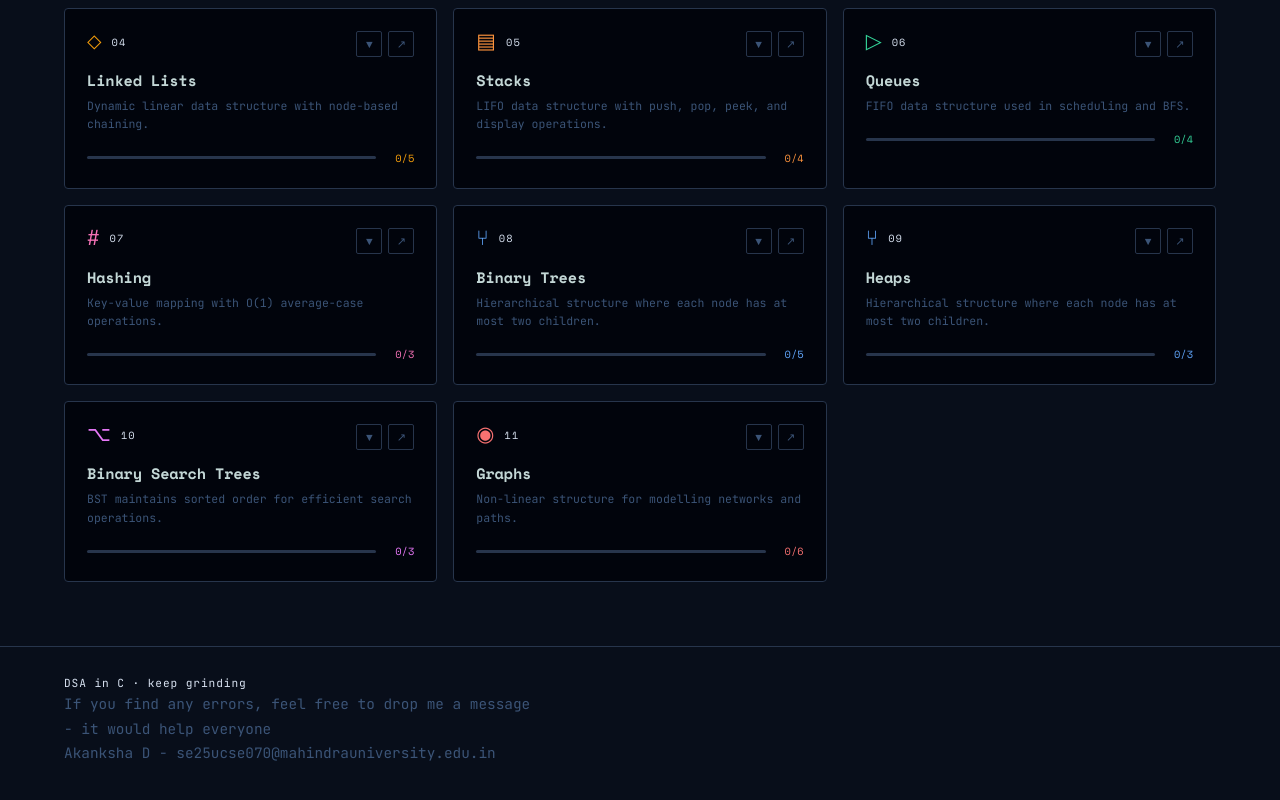
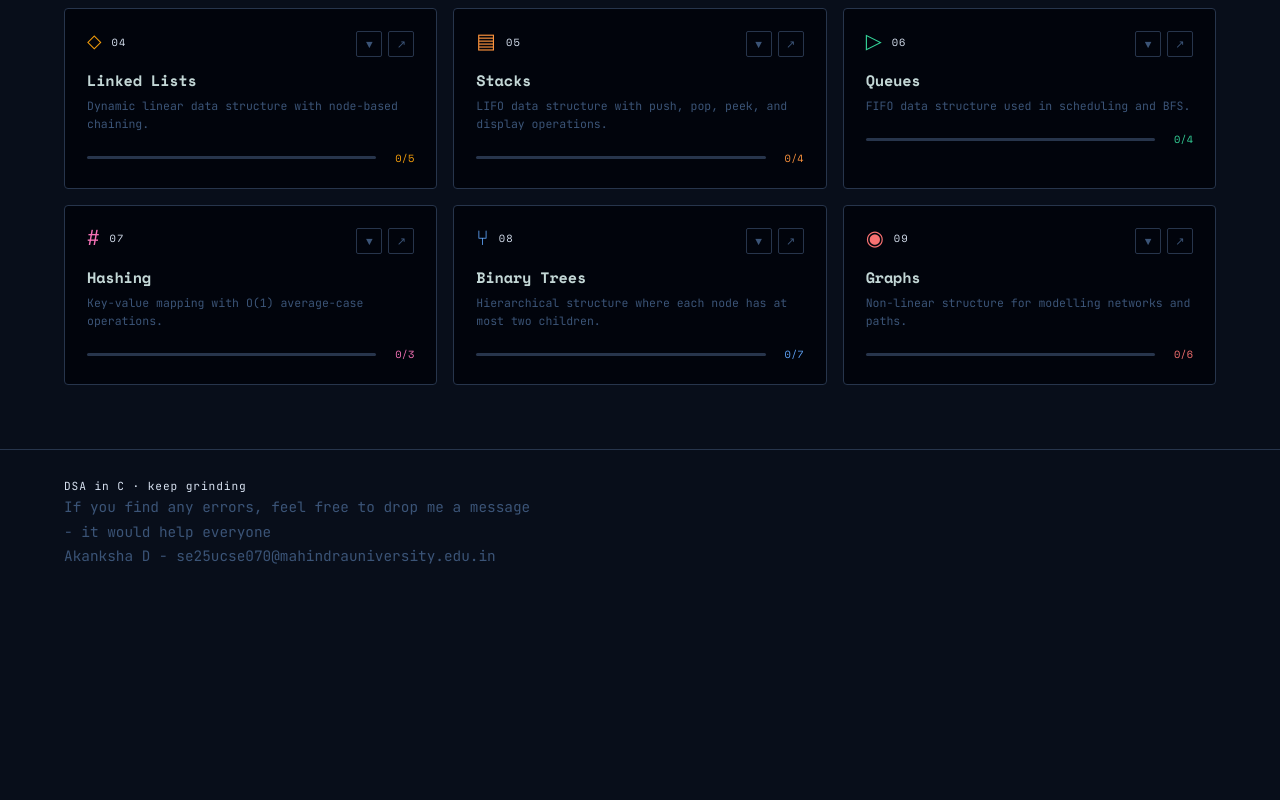
Before and after one commit to Akanksha-Duvvuri/DSA-C-course-website, a Next.js app in the folder dsa-c/: page / in a window 1280 px wide. Shown: the part 990-1790 px from the top of the page. After the commit the page ends 1663 px from the top, so only its background shows below. Built offline with nearby package versions, Linux system fonts and the light colour scheme.

Commit message:
fixed tree pdf error

```diff
--- a/dsa-c/app/data/topics.ts
+++ b/dsa-c/app/data/topics.ts
@@ -62,24 +62,8 @@ export const topics: Topic[] = [
     label: 'Binary Trees',
     icon: '⑂',
     color: '#60a5fa',
-    subtopics: ['Representation of Trees, Binary trees and its properties', 'BT representation using Arrays', 'BT representation using LL', 'BT traversals', 'Priority Queue: implementation'],
+    subtopics: ['Representation of Trees, Binary trees and its properties', 'BT representation using Arrays', 'BT representation using LL', 'BT traversals', 'Priority Queue: implementation', 'Binary Search Trees - Insertion & Deletion, Search in BST, AVL Trees', 'Heaps - Defination, insertion into a Max Heap, Deletion from a Max Heap'],
     description: 'Hierarchical structure where each node has at most two children.',
-  },
-  {
-    id: 'Heaps',
-    label: 'Heaps',
-    icon: '⑂',
-    color: '#60a5fa',
-    subtopics: ['Defination', 'insertion into a Max Heap', 'Deletion from a Max Heap'],
-    description: 'Hierarchical structure where each node has at most two children.',
-  },
-  {
-    id: 'bst',
-    label: 'Binary Search Trees',
-    icon: '⌥',
-    color: '#e879f9',
-    subtopics: ['Insertion & Deletion', 'Search in BST', 'AVL Trees'],
-    description: 'BST maintains sorted order for efficient search operations.',
   },
   {
     id: 'graphs',
```
Also changed, not shown: dsa-c/app/data/pdfMap.ts (+4 -4 lines), 2 other files (tests, documents, lock files or other folders).
